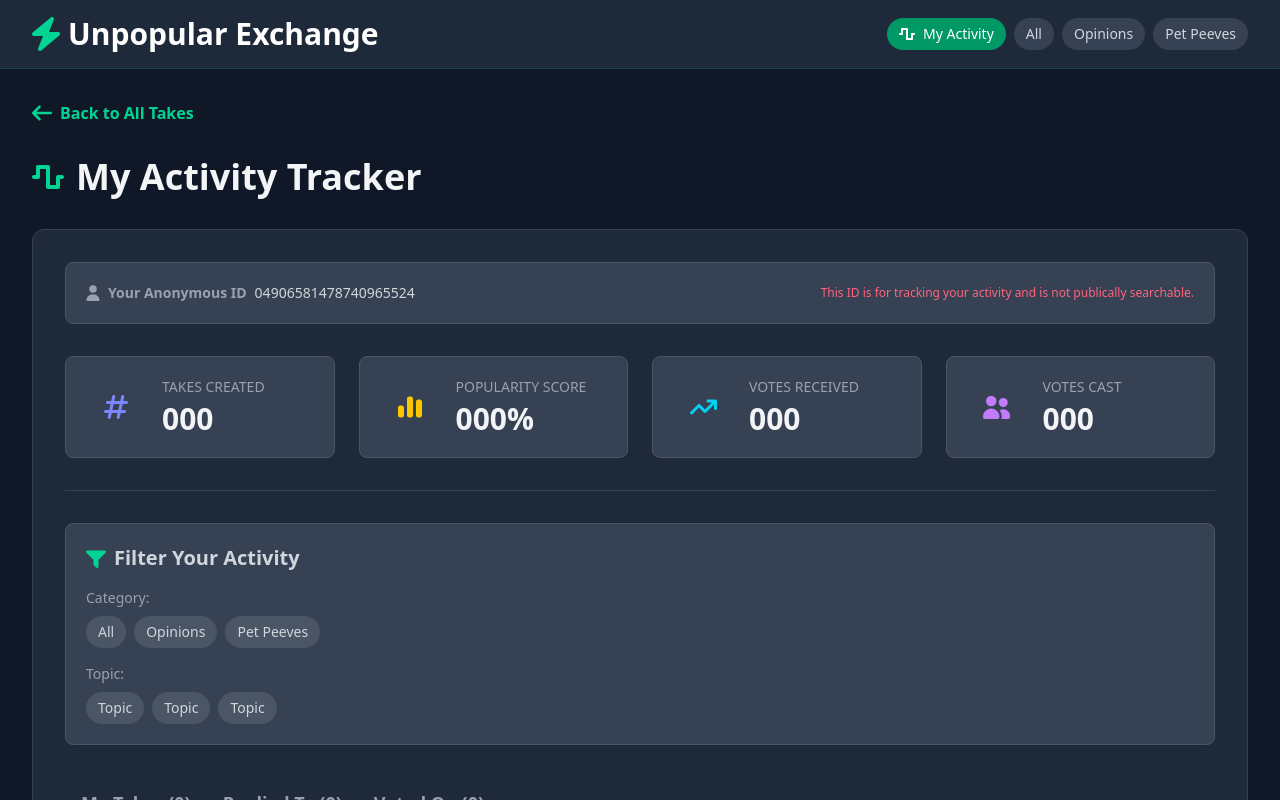
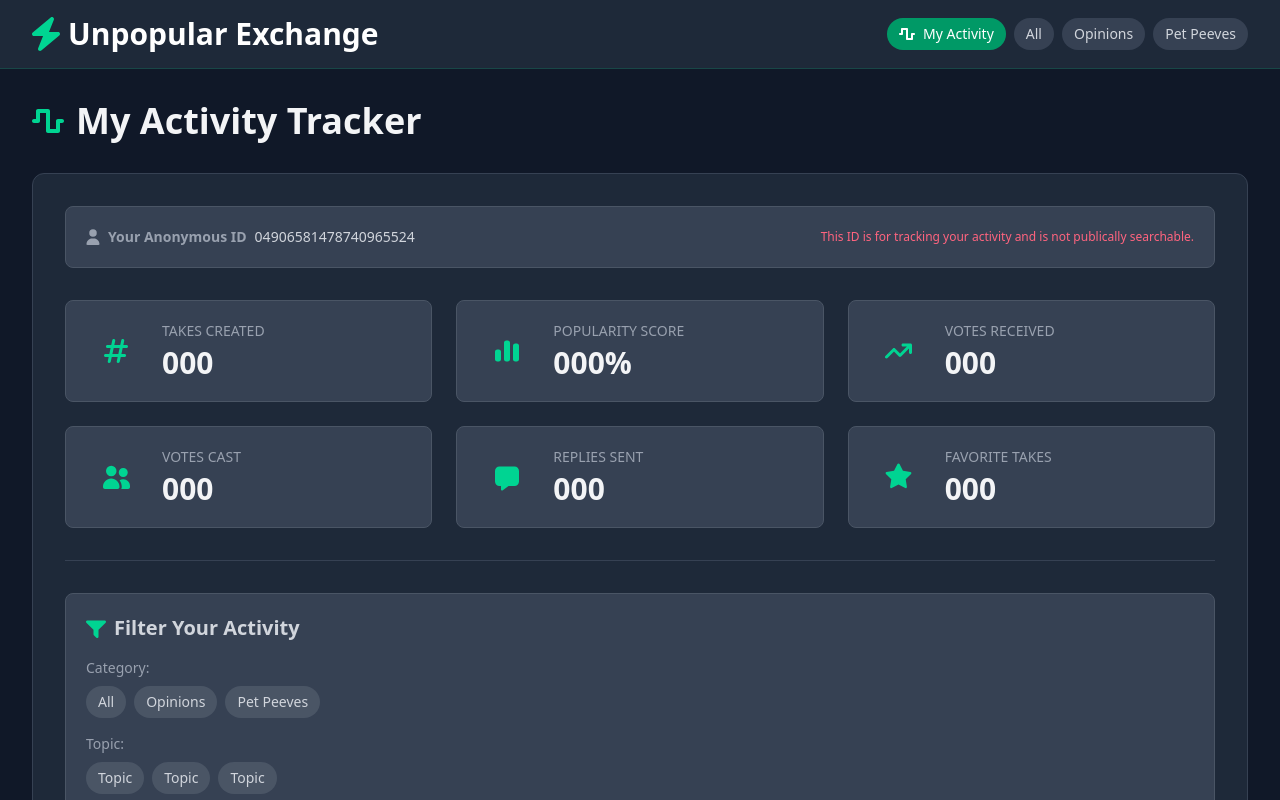
Before and after one commit to PresidentTree94/unpopular-exchange, a Next.js app: page /activity in a window 1280 px wide. Shown: the top 800 px of the page. Built offline with nearby package versions, Linux system fonts and the light colour scheme.

Commit message:
Continued Discussion, Continued Activity.

```diff
--- a/app/activity/page.tsx
+++ b/app/activity/page.tsx
@@ -1,12 +1,10 @@
-import Link from "next/link";
 import { FontAwesomeIcon } from "@fortawesome/react-fontawesome";
-import { faArrowLeft, faWaveSquare, faUser, faHashtag, faChartSimple, faArrowTrendUp, faUserGroup, faFilter } from "@fortawesome/free-solid-svg-icons";
+import { faWaveSquare, faUser, faHashtag, faChartSimple, faArrowTrendUp, faUserGroup, faMessage, faStar, faFilter } from "@fortawesome/free-solid-svg-icons";
 import Preview from "@/components/Preview";
 
 export default function Activity() {
   return (
     <>
-      <Link href="/" className="text-base flex items-center gap-2 text-emerald-400 font-semibold"><FontAwesomeIcon icon={faArrowLeft} className="!w-auto !h-5" />Back to All Takes</Link>
       <h2 className="text-4xl font-extrabold text-gray-100 flex items-center gap-3"><FontAwesomeIcon icon={faWaveSquare} className="!w-auto !h-8 text-emerald-400" />My Activity Tracker</h2>
       <article className="box p-8 flex flex-col gap-8">
         <div className="card flex items-center justify-between gap-6">
@@ -16,10 +14,10 @@ export default function Activity() {
           </div>
           <p className="text-right text-xs text-rose-400 font-normal">This ID is for tracking your activity and is not publically searchable.</p>
         </div>
-        <div className="grid md:grid-cols-2 xl:grid-cols-4 gap-6 border-b border-gray-700 pb-8">
+        <div className="grid md:grid-cols-2 lg:grid-cols-3 gap-6 border-b border-gray-700 pb-8">
           <div className="card flex items-center gap-4">
             <div className="flex h-full items-center justify-center aspect-square">
-              <FontAwesomeIcon icon={faHashtag} className="!w-auto !h-6 text-indigo-400" />
+              <FontAwesomeIcon icon={faHashtag} className="!w-auto !h-6 text-emerald-400" />
             </div>
             <div>
               <p className="uppercase mb-1 text-gray-400">Takes created</p>
@@ -28,7 +26,7 @@ export default function Activity() {
           </div>
           <div className="card flex items-center gap-4">
             <div className="flex h-full items-center justify-center aspect-square">
-              <FontAwesomeIcon icon={faChartSimple} className="!w-auto !h-6 text-yellow-400" />
+              <FontAwesomeIcon icon={faChartSimple} className="!w-auto !h-6 text-emerald-400" />
             </div>
             <div>
               <p className="uppercase mb-1 text-gray-400">Popularity score</p>
@@ -37,7 +35,7 @@ export default function Activity() {
           </div>
           <div className="card flex items-center gap-4">
             <div className="flex h-full items-center justify-center aspect-square">
-              <FontAwesomeIcon icon={faArrowTrendUp} className="!w-auto !h-6 text-cyan-400" />
+              <FontAwesomeIcon icon={faArrowTrendUp} className="!w-auto !h-6 text-emerald-400" />
             </div>
             <div>
               <p className="uppercase mb-1 text-gray-400">Votes received</p>
@@ -46,10 +44,28 @@ export default function Activity() {
           </div>
           <div className="card flex items-center gap-4">
             <div className="flex h-full items-center justify-center aspect-square">
-              <FontAwesomeIcon icon={faUserGroup} className="!w-auto !h-6 text-purple-400" />
+              <FontAwesomeIcon icon={faUserGroup} className="!w-auto !h-6 text-emerald-400" />
             </div>
             <div>
               <p className="uppercase mb-1 text-gray-400">Votes cast</p>
+              <p className="text-3xl font-extrabold text-gray-100">000</p>
+            </div>
+          </div>
+          <div className="card flex items-center gap-4">
+            <div className="flex h-full items-center justify-center aspect-square">
+              <FontAwesomeIcon icon={faMessage} className="!w-auto !h-6 text-emerald-400" />
+            </div>
+            <div>
+              <p className="uppercase mb-1 text-gray-400">Replies sent</p>
+              <p className="text-3xl font-extrabold text-gray-100">000</p>
+            </div>
+          </div>
+          <div className="card flex items-center gap-4">
+            <div className="flex h-full items-center justify-center aspect-square">
+              <FontAwesomeIcon icon={faStar} className="!w-auto !h-6 text-emerald-400" />
+            </div>
+            <div>
+              <p className="uppercase mb-1 text-gray-400">Favorite Takes</p>
               <p className="text-3xl font-extrabold text-gray-100">000</p>
             </div>
           </div>
@@ -74,6 +90,7 @@ export default function Activity() {
           <button className="text-lg font-bold px-4 py-3 text-gray-400 border-b-4 border-transparent">My Takes (0)</button>
           <button className="text-lg font-bold px-4 py-3 text-gray-400 border-b-4 border-transparent">Replied To (0)</button>
           <button className="text-lg font-bold px-4 py-3 text-gray-400 border-b-4 border-transparent">Voted On (0)</button>
+          <button className="text-lg font-bold px-4 py-3 text-gray-400 border-b-4 border-transparent">Favorites (0)</button>
         </div>
         <div className="space-y-4">
           <Preview />
--- a/app/globals.css
+++ b/app/globals.css
@@ -26,4 +26,8 @@
   .btn {
     @apply py-1.5 px-3 rounded-full;
   }
+
+  .btn-vote {
+    @apply py-2 px-4 rounded-lg text-white font-bold flex items-center justify-center w-full;
+  }
 }
--- a/app/layout.tsx
+++ b/app/layout.tsx
@@ -2,8 +2,9 @@ import type { Metadata } from "next";
 import "@fortawesome/fontawesome-svg-core/styles.css";
 import { config } from "@fortawesome/fontawesome-svg-core";
 config.autoAddCss = false;
+import "./globals.css";
+import { NavbarProvider } from "@/contexts/NavbarContext";
 import Navbar from "@/components/Navbar";
-import "./globals.css";
 
 export const metadata: Metadata = {
   title: "Unpopular Exchange",
@@ -15,13 +16,16 @@ export default function RootLayout({
 }: Readonly<{
   children: React.ReactNode;
 }>) {
+
   return (
     <html lang="en">
       <body>
-        <Navbar />
-        <main className="p-8 flex flex-col gap-8 max-w-7xl m-auto">
-          {children}
-        </main>
+        <NavbarProvider>
+          <Navbar />
+          <main className="p-8 flex flex-col gap-8 max-w-7xl m-auto">
+            {children}
+          </main>
+        </NavbarProvider>
       </body>
     </html>
   );
--- a/app/submit/page.tsx
+++ b/app/submit/page.tsx
@@ -1,10 +1,44 @@
+"use client";
 import { FontAwesomeIcon } from "@fortawesome/react-fontawesome";
 import { faBolt } from "@fortawesome/free-solid-svg-icons";
+import { useNavbar } from "@/contexts/NavbarContext";
+import { useEffect, useState } from "react";
 
 export default function Submit() {
+
+  const { setBoltColor, setBorderColor } = useNavbar();
+  const [borderColor, setFormBorderColor] = useState("border-indigo-500/50");
+  const [headingColor, setHeadingColor] = useState("text-indigo-400");
+  const [buttonColor, setButtonColor] = useState("bg-indigo-600");
+
+  const handleDropdown = (e: React.ChangeEvent<HTMLSelectElement>) => {
+    const value = e.target.value;
+    if (value === "o") {
+      setBoltColor("text-indigo-400");
+      setBorderColor("border-indigo-500/20");
+      setFormBorderColor("border-indigo-500/50");
+      setHeadingColor("text-indigo-400");
+      setButtonColor("bg-indigo-600");
+    } else {
+      setBoltColor("text-rose-400");
+      setBorderColor("border-rose-500/20");
+      setFormBorderColor("border-rose-500/50");
+      setHeadingColor("text-rose-400");
+      setButtonColor("bg-rose-600");
+    }
+  }
+
+  useEffect(() => {
+    setBoltColor("text-indigo-400");
+    setBorderColor("border-indigo-500/20");
+    setFormBorderColor("border-indigo-500/50");
+    setHeadingColor("text-indigo-400");
+    setButtonColor("bg-indigo-600");
+  }, [setBoltColor, setBorderColor]);
+
   return (
-    <div className="bg-gray-800 p-8 rounded-xl border border-indigo-500/50 space-y-4 mb-10">
-      <h2 className="text-indigo-400 text-2xl font-bold flex items-center gap-2"><FontAwesomeIcon icon={faBolt} className="!w-auto !h-6" />Drop Your Unpopular Take</h2>
+    <div className={`bg-gray-800 p-8 rounded-xl border ${borderColor} space-y-4 mb-10`}>
+      <h2 className={`${headingColor} text-2xl font-bold flex items-center gap-2`}><FontAwesomeIcon icon={faBolt} className="!w-auto !h-6" />Drop Your Unpopular Take</h2>
       <form className="grid grid-cols-2 gap-4">
         <div className="col-span-full">
           <label>Your Controversial Thought (Anonymous)</label>
@@ -12,16 +46,16 @@ export default function Submit() {
         </div>
         <div>
           <label>Category</label>
-          <select className="w-full bg-gray-700 text-gray-100 border border-gray-600 text-base rounded-lg p-3 appearance-none mt-1">
-            <option>Opinion</option>
-            <option>Pet Peeve</option>
+          <select className="w-full bg-gray-700 text-gray-100 border border-gray-600 text-base rounded-lg p-3 appearance-none mt-1" onChange={handleDropdown}>
+            <option value="o">Opinion</option>
+            <option value="p">Pet Peeve</option>
           </select>
         </div>
         <div>
           <label>Topic</label>
           <select className="w-full bg-gray-700 text-gray-100 border border-gray-600 text-base rounded-lg p-3 appearance-none mt-1"></select>
         </div>
-        <button className="w-full px-6 py-3 text-white font-bold rounded-lg bg-indigo-600 col-span-full">Submit Take</button>
+        <button className={`${buttonColor} w-full px-6 py-3 text-white font-bold rounded-lg col-span-full mt-1 text-base`}>Submit Take</button>
       </form>
     </div>
   );
--- /dev/null
+++ b/components/Comment.tsx
@@ -0,0 +1,14 @@
+import { FontAwesomeIcon } from "@fortawesome/react-fontawesome";
+import { faArrowTurnUp } from "@fortawesome/free-solid-svg-icons";
+
+export default function Comment() {
+  return (
+    <div className="card p-4 rounded-xl">
+      <p className="text-gray-100 font-normal">Thread reply for testing purposes. Thread reply for testing purposes. Thread reply for testing purposes. Thread reply for testing purposes.</p>
+      <div className="flex items-center justify-between mt-2 text-xs">
+        <button className="font-semibold flex items-center gap-2"><FontAwesomeIcon icon={faArrowTurnUp} className="-rotate-90 !w-auto !h-3" />Reply</button>
+        <p className="text-gray-400 italic text-right">&mdash; Anon#3125{/*<span className="ml-2 text-green-400 font-bold">(You)</span>*/}</p>
+      </div>
+    </div>
+  );
+}
--- a/components/Navbar.tsx
+++ b/components/Navbar.tsx
@@ -3,10 +3,12 @@ import Link from "next/link";
 import { FontAwesomeIcon } from "@fortawesome/react-fontawesome";
 import { faBolt, faWaveSquare } from "@fortawesome/free-solid-svg-icons";
 import { usePathname } from "next/navigation";
+import { useNavbar } from "@/contexts/NavbarContext";
 
 export default function Navbar() {
 
   const pathname = usePathname();
+  const { boltColor, borderColor } = useNavbar();
 
   let brdrClr, boltClr;
   switch (true) {
@@ -23,8 +25,8 @@ export default function Navbar() {
       brdrClr = "border-rose-500/20";
       break;
     case pathname === "/submit":
-      boltClr = "text-orange-400";
-      brdrClr = "border-orange-500/20";
+      boltClr = boltColor;
+      brdrClr = borderColor;
       break;
     default:
       boltClr = "text-yellow-400";
--- /dev/null
+++ b/components/Popularity.tsx
@@ -0,0 +1,14 @@
+export default function Popularity() {
+  return (
+    <>
+      <div className="flex justify-between">
+        <span className="text-red-400 font-semibold">Unpopular</span>
+        <span className="text-green-400 font-semibold">Popular</span>
+      </div>
+      <div className="bg-gray-700 h-2.5 rounded-full my-1">
+        <div className="bg-yellow-500 h-2.5 rounded-full w-1/2"></div>
+      </div>
+      <p className="text-center text-xs text-gray-400">Popularity Score: <span className="font-bold text-yellow-300">000%</span></p>
+    </>
+  );
+}
--- /dev/null
+++ b/contexts/NavbarContext.tsx
@@ -0,0 +1,30 @@
+"use client";
+import { createContext, useContext, useState, ReactNode } from 'react';
+
+type NavbarContextType = {
+  boltColor: string;
+  borderColor: string;
+  setBoltColor: (color: string) => void;
+  setBorderColor: (color: string) => void;
+};
+
+const NavbarContext = createContext<NavbarContextType | undefined>(undefined);
+
+export function NavbarProvider({ children }: { children: ReactNode }) {
+  const [boltColor, setBoltColor] = useState("text-indigo-400");
+  const [borderColor, setBorderColor] = useState("border-indigo-500/20");
+
+  return (
+    <NavbarContext.Provider value={{ boltColor, setBoltColor, borderColor, setBorderColor }}>
+      {children}
+    </NavbarContext.Provider>
+  );
+}
+
+export function useNavbar() {
+  const context = useContext(NavbarContext);
+  if (!context) {
+    throw new Error('useNavbar must be used within NavbarProvider');
+  }
+  return context;
+}
--- a/shared/Discussion.tsx
+++ b/shared/Discussion.tsx
@@ -1,18 +1,51 @@
 "use client"
-import Link from "next/link";
 import { FontAwesomeIcon } from "@fortawesome/react-fontawesome";
-import { faArrowLeft } from "@fortawesome/free-solid-svg-icons";
+import { faTag, faThumbsDown, faThumbsUp, faMessage, faPaperPlane } from "@fortawesome/free-solid-svg-icons";
 import { usePathname } from "next/navigation";
+import Popularity from "@/components/Popularity";
+import Comment from "@/components/Comment";
 
 export default function Discussion() {
 
   const pathname = usePathname();
+  const hdClr = pathname.startsWith("/opinions") ? "text-indigo-400" : "text-rose-400";
+  const brdrClr = pathname.startsWith("/opinions") ? "border-indigo-500/50" : "border-rose-500/50";
+  const btnClr = pathname.startsWith("/opinions") ? "bg-indigo-600" : "bg-rose-600";
 
   return (
     <>
-      <Link href="/" className={`text-base flex items-center gap-2 font-semibold ${pathname.startsWith("/opinions") ? "text-indigo-400" : "text-rose-400"}`}><FontAwesomeIcon icon={faArrowLeft} className="!w-auto !h-5" />Back to All Takes</Link>
-      <div className="box p-8"></div>
-      <div className="box p-8"></div>
+      <div className="box p-8">
+        <p className="text-gray-400 flex items-center gap-1"><FontAwesomeIcon icon={faTag} className={`!w-auto !h-4 ${hdClr}`} />Category / <span className="text-gray-300 font-semibold">Topic</span></p>
+        <h1 className="text-3xl font-light text-gray-100 italic my-6">"Thread thought for testing purposes. Thread thought for testing purposes. Thread thought for testing purposes. Thread thought for testing purposes."</h1>
+        <div className="grid grid-cols-2 gap-4 border-t border-gray-700 pt-6">
+          <div>
+            <h3 className="font-bold mb-3">Cast Your Vote</h3>
+            <div className="flex gap-4">
+              <button className="btn-vote bg-red-600 gap-2"><FontAwesomeIcon icon={faThumbsDown} className="!w-auto !h-5" />Unpopular</button>
+              <button className="btn-vote bg-green-600 gap-2"><FontAwesomeIcon icon={faThumbsUp} className="!w-auto !h-5" />Popular</button>
+            </div>
+          </div>
+          <div>
+            <h3 className="font-bold mb-3">Current Status</h3>
+            <Popularity />
+          </div>
+        </div>
+        <p className="text-center mt-4 text-gray-400 font-normal">Total Votes: 000</p>
+      </div>
+      <div className={`box p-8 ${brdrClr}`}>
+        <h2 className={`text-2xl font-bold ${hdClr} flex items-center gap-2 border-b border-gray-700 pb-2`}><FontAwesomeIcon icon={faMessage} className="!w-auto !h-6" />Debate (0 Replies)</h2>
+        <form className="flex gap-2 mt-4 mb-6">
+          <input type="text" placeholder="Got something to say?" className="bg-gray-700 text-gray-100 p-3 flex-1 rounded-lg font-normal" />
+          <button className={`${btnClr} text-white rounded-lg flex items-center justify-center h-11 aspect-square`}><FontAwesomeIcon icon={faPaperPlane} className="!w-auto !h-5" /></button>
+        </form>
+        <div className="space-y-4">
+          <Comment />
+          <div className="ml-4 pl-4 border-l border-gray-600 space-y-4">
+            <Comment />
+            <Comment />
+          </div>
+        </div>
+      </div>
     </>
   );
 }
--- a/shared/Takes.tsx
+++ b/shared/Takes.tsx
@@ -13,7 +13,7 @@ export default function Takes({
 
   const pathname = usePathname();
 
-  let btnClr = "bg-orange-600"
+  let btnClr = "bg-yellow-600"
   if (pathname === "/opinions") {
     btnClr = "bg-indigo-600";
   } else if (pathname === "/peeves") {
```
Also changed, not shown: components/Thread.tsx (+4 -12 lines).
